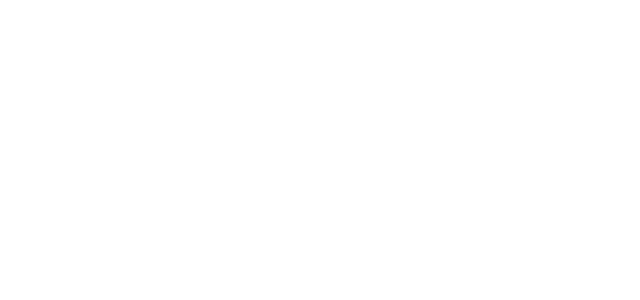
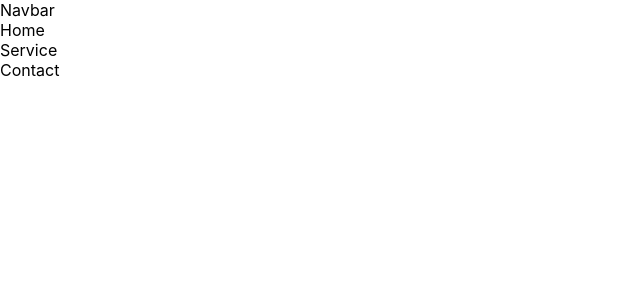
Before and after one commit to HarshChawla26/helper.in, a React (Create React App) app in the folder frontend/: page / in a window 1280 px wide. Shown: the top 300 px of the page, without its empty margins (0-640 px from the left). Built offline with nearby package versions, Linux system fonts and the light colour scheme.

Commit message:
added components

```diff
--- a/frontend/src/App.js
+++ b/frontend/src/App.js
@@ -1,8 +1,17 @@
 import './App.css';
+import Navbar from './comps/NavbarComponent/Navbar';
+import Home from './comps/HomeComponent/Home';
+import Service from './comps/ServicesHomeComponent/Service';
+import Contacts from './comps/ContactComponent/Contact';
 
 function App() {
   return (
-    <div></div>
+    <>
+      <Navbar></Navbar>
+      <Home></Home>
+      <Service></Service>
+      <Contacts></Contacts>
+    </>
   );
 }
 
```
